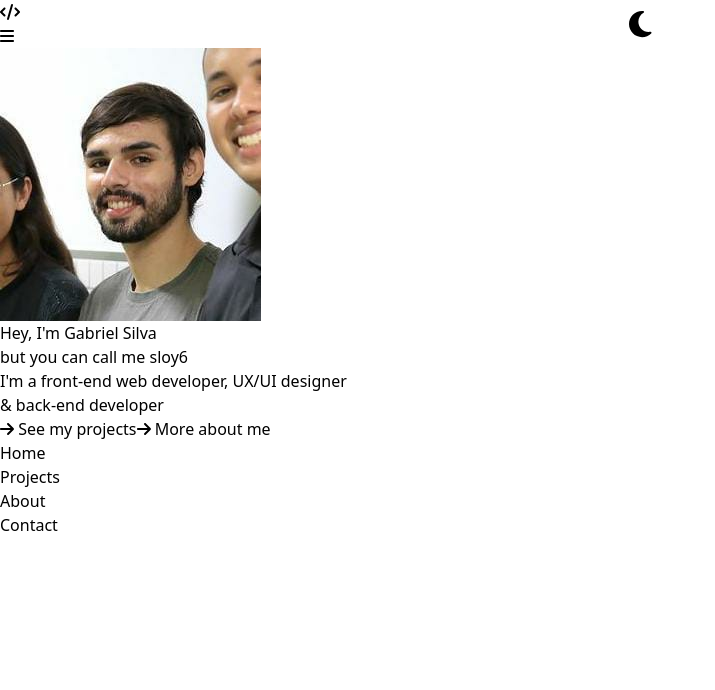
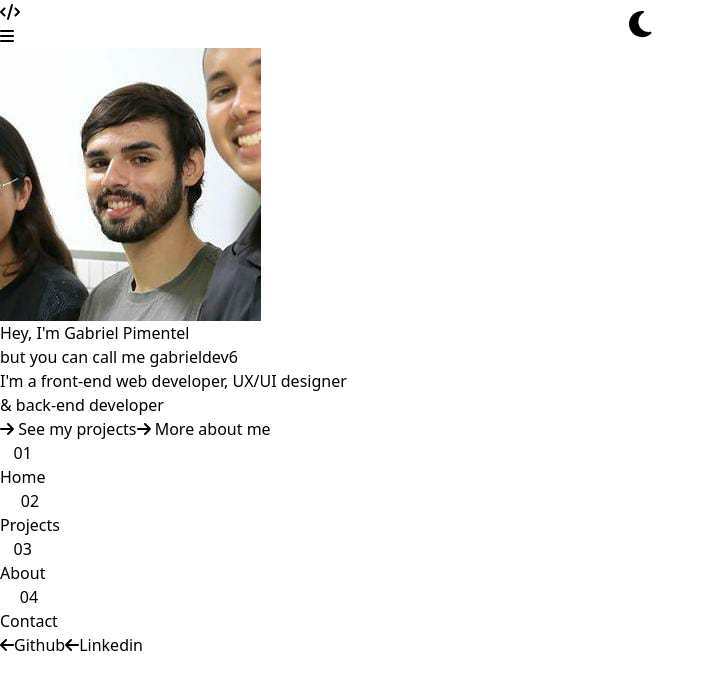
Before and after one commit to gabrieldev6/gabrieldev6.github.io, a Vue app: page / in a window 1280 px wide. Both pictures are taken after a click on the button 7 px from the left and 36 px from the top of the page. Shown: the top 690 px of the page, without its empty margins (0-715 px from the left). Built offline with nearby package versions, Linux system fonts and the light colour scheme.

Commit message:
first commit

```diff
--- a/src/pages/home.vue
+++ b/src/pages/home.vue
@@ -37,10 +37,7 @@ let show = ref(false);
             </div>
 
 
-              <!-- <button id="theme-toggle"
-                class="px-2 py-2 shadow-md rounded-md dark:shadow-md dark:shadow-gray-800 dark:text-gray-300">
-                <font-awesome-icon icon="fa-solid fa-sun" />
-              </button> -->
+
 
           </div>
           <div><button @click="show = !show" class="px-4 py-2 rounded-md shadow-md dark:shadow-md dark:shadow-gray-800 dark:text-gray-300">
@@ -59,10 +56,10 @@ let show = ref(false);
           <img :src="dev" alt="" class="rounded-full w-64 h-64 border-2 shadow-md dark:shadow-md dark:shadow-gray-800 dark:border-gray-800">
         </li>
         <li class="w-full flex flex-col items-center pt-5">
-          <p class="text-4xl ">Hey, I'm Gabriel Silva</p>
+          <p class="text-4xl ">Hey, I'm Gabriel Pimentel</p>
         </li>
         <li class="w-full flex flex-col items-center ">
-          <p class="text-4xl">but you can call me <a href="">sloy6</a></p>
+          <p class="text-4xl">but you can call me <a href="">gabrieldev6</a></p>
         </li>
         <li class="w-full flex justify-center text-center pt-5 text-2xl">
           <p>I'm a front-end web developer, UX/UI designer <br>& back-end developer</p>
@@ -82,10 +79,15 @@ let show = ref(false);
         <div v-if="show" class="outer px-2 h-full w-4/5 top-36 fixed rounded-t-lg shadow-lg dark:shadow-md dark:shadow-gray-700 backdrop-blur-sm">
           <div class="inner pt-10 pl-2 dark:text-gray-300">
             <ul>
-              <li><button><p class="font-bold text-3xl pt-2">Home</p></button></li>
-              <li><button><p class="font-bold text-3xl pt-2">Projects</p></button></li>
-              <li><button><p class="font-bold text-3xl pt-2">About</p></button></li>
-              <li><button><p class="font-bold text-3xl hover:text-3xl pt-2">Contact</p></button></li>
+              <li><button class="flex items-baseline"><p>01</p><p class="font-bold text-3xl transition ease-in-out delay-150 hover:-translate-y-1 hover:scale-110 pt-2 pl-1">Home</p></button></li>
+              <li><button class="flex items-baseline"><p>02</p><p class="font-bold text-3xl transition ease-in-out delay-150 hover:-translate-y-1 hover:scale-110 pt-2 pl-1">Projects</p></button></li>
+              <li><button class="flex items-baseline"><p>03</p><p class="font-bold text-3xl transition ease-in-out delay-150 hover:-translate-y-1 hover:scale-110 pt-2 pl-1">About</p></button></li>
+              <li><button class="flex items-baseline"><p>04</p><p class="font-bold text-3xl transition ease-in-out delay-150 hover:-translate-y-1 hover:scale-110 pt-2 pl-1">Contact</p></button></li>
+              <li class="pt-5">
+                <a href="https://github.com/gabrieldev6"><button class="hover-line-button ml-4 mr-5 font-bold flex items-center color-black dark:color-white"> <font-awesome-icon icon="fa-solid fa-arrow-left" class="pr-2 rotate-135"/>Github</button></a>
+                <a href="https://linkedin.com/in/gabriel-pimentel-0257291a4"><button class="hover-line-button font-bold flex items-center color-black dark:color-white"> <font-awesome-icon icon="fa-solid fa-arrow-left" class="pr-2 rotate-135"/>Linkedin</button></a>
+
+              </li>
             </ul>
           </div>
         </div>
--- a/tailwind.config.js
+++ b/tailwind.config.js
@@ -19,7 +19,11 @@ export default {
         '9/10': '90vh',
 
 
-      }
+      },
+      rotate: {
+        '135': '135deg',
+        '225': '225deg',
+      },
     },
   },
   plugins: [],
```
